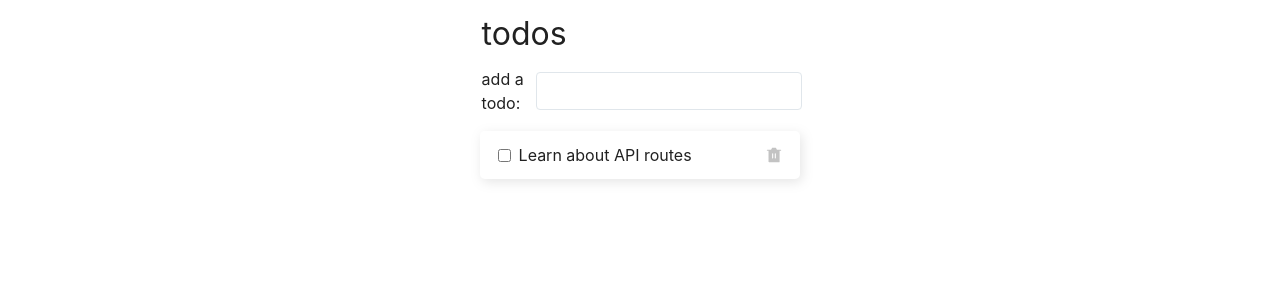
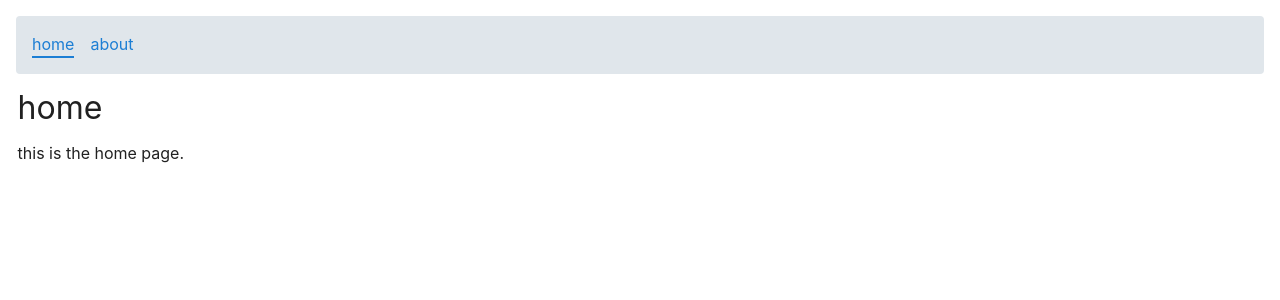
Before and after one commit to Rasyidannas/frontend-master-fullstack-sveltekit, a SvelteKit app: page / in a window 1280 px wide. Shown: the top 300 px of the page. Built offline with nearby package versions, Linux system fonts and the light colour scheme; no server answers.

Commit message:
1/11. sveltekit store.mp4

```diff
--- a/src/lib/server/database.js
+++ /dev/null
@@ -1,39 +0,0 @@
-const database = new Map();
-
-export function getTodos(userid) {
-  if (!database.has(userid)) {
-    createTodo({ userid, description: "Learn about API routes" });
-  }
-
-  return Array.from(database.get(userid).values());
-}
-
-export function createTodo({ userid, description }) {
-  if (!database.has(userid)) {
-    database.set(userid, new Map());
-  }
-
-  const todos = database.get(userid);
-
-  const id = crypto.randomUUID();
-
-  todos.set(id, {
-    id,
-    description,
-    done: false,
-  });
-
-  return {
-    id,
-  };
-}
-
-export function toggleTodo({ userid, id, done }) {
-  const todos = database.get(userid);
-  todos.get(id).done = done;
-}
-
-export function deleteTodo({ userid, id }) {
-  const todos = database.get(userid);
-  todos.delete(id);
-}
--- /dev/null
+++ b/src/routes/+layout.svelte
@@ -0,0 +1,15 @@
+<script>
+    import { page } from "$app/stores";
+</script>
+
+<nav>
+	<a href="/" aria-current={$page.url.pathname === "/"}>
+		home
+	</a>
+
+	<a href="/about" aria-current={$page.url.pathname === "/about"}>
+		about
+	</a>
+</nav>
+
+<slot />
--- a/src/routes/+page.server.js
+++ /dev/null
@@ -1,14 +0,0 @@
-import * as database from "$lib/server/database.js";
-
-export function load({ cookies }) {
-  let userid = cookies.get("userid");
-
-  if (!userid) {
-    userid = crypto.randomUUID();
-    cookies.set("userid", userid, { path: "/" });
-  }
-
-  return {
-    todos: database.getTodos(userid),
-  };
-}
--- a/src/routes/+page.svelte
+++ b/src/routes/+page.svelte
@@ -1,107 +1,2 @@
-<script>
-	export let data;
-
-	console.log(data)
-</script>
-
-<div class="centered">
-	<h1>todos</h1>
-
-	<label>
-		add a todo:
-		<input
-			type="text"
-			autocomplete="off"
-			on:keydown={async (e) => {
-				if (e.key !== 'Enter') return;
-
-				const input = e.currentTarget;
-				const description = input.value;
-
-				const response = await fetch('/todo', {
-                    method: 'POST',
-                    headers: {
-                        'Content-Type': 'application/json'
-                    },
-                    body: JSON.stringify({ description })
-                });
-
-                const {id} = await response.json();
-
-                data.todos = [...data.todos, { id, description, done: false }];
-
-				input.value = '';
-			}}
-		/>
-	</label>
-
-	<ul class="todos">
-		{#each data.todos as todo (todo.id)}
-			<li>
-				<label>
-					<input
-						type="checkbox"
-						checked={todo.done}
-						on:change={async (e) => {
-							const done = e.currentTarget.checked;
-
-							await fetch(`/todo/${todo.id}`, {
-								method: 'PUT',
-								body: JSON.stringify({ done }),
-								headers: {
-									'Content-Type': 'application/json'
-								},
-							});
-						}}
-					/>
-					<span>{todo.description}</span>
-					<button
-						aria-label="Mark as complete"
-						on:click={async (e) => {
-							await fetch(`/todo/${todo.id}`, {
-								method: 'DELETE'
-							});
-
-							data.todos = data.todos.filter(t => t !== todo);
-						}}
-					/>
-				</label>
-			</li>
-		{/each}
-	</ul>
-</div>
-
-<style>
-	.centered {
-		max-width: 20em;
-		margin: 0 auto;
-	}
-
-	label {
-		display: flex;
-		width: 100%;
-	}
-
-	input[type="text"] {
-		flex: 1;
-	}
-
-	span {
-		flex: 1;
-	}
-
-	button {
-		border: none;
-		background: url(./remove.svg) no-repeat 50% 50%;
-		background-size: 1rem 1rem;
-		cursor: pointer;
-		height: 100%;
-		aspect-ratio: 1;
-		opacity: 0.5;
-		transition: opacity 0.2s;
-	}
-
-	button:hover {
-		opacity: 1;
-	}
-</style>
+<h1>home</h1>
+<p>this is the home page.</p>
--- /dev/null
+++ b/src/routes/about/+page.svelte
@@ -0,0 +1,2 @@
+<h1>about</h1>
+<p>this is the about page.</p>
--- a/src/routes/todo/+server.js
+++ /dev/null
@@ -1,14 +0,0 @@
-import { json } from "@sveltejs/kit";
-import * as database from "$lib/server/database.js";
-
-export async function POST({ request, cookies }) {
-  const { description } = await request.json();
-
-  const userid = cookies.get("userid");
-  const { id } = await database.createTodo({
-    userid,
-    description,
-  });
-
-  return json({ id }, { status: 201 });
-}
--- a/src/routes/todo/[id]/+server.js
+++ /dev/null
@@ -1,25 +0,0 @@
-import * as database from "$lib/server/database.js";
-
-export async function PUT({ params, request, cookies }) {
-  const { done } = await request.json();
-  const userid = cookies.get("userid");
-
-  await database.toggleTodo({
-    userid,
-    id: params.id, //this is from [id] in routes/todo
-    done,
-  });
-
-  return new Response(null, { status: 204 });
-}
-
-export async function DELETE({ params, cookies }) {
-  const userid = cookies.get("userid");
-
-  await database.deleteTodo({
-    userid,
-    id: params.id, //this is from [id] in routes/todo
-  });
-
-  return new Response(null, { status: 204 });
-}
```
